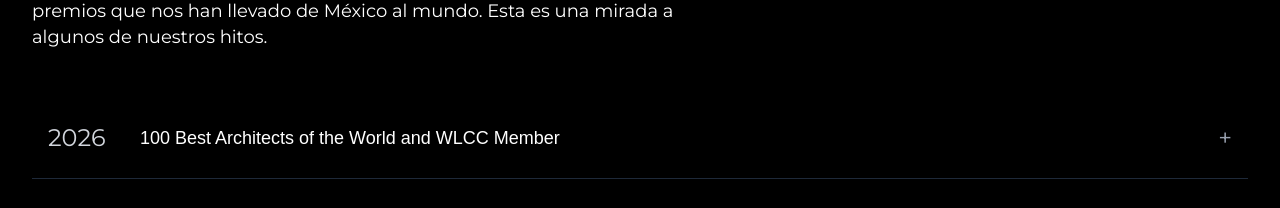
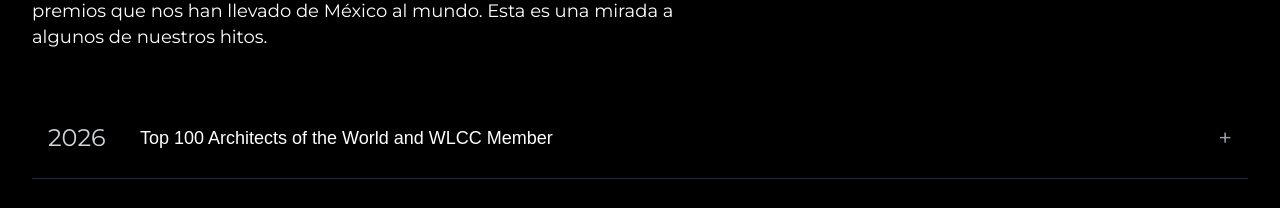
Before and after one commit to lucilaaguilarweb/lucilaaguilar, a Next.js app: page /estudio in a window 1280 px wide. Shown: the part 3200-3408 px from the top of the page. Built offline with nearby package versions, Linux system fonts and the light colour scheme; a web font is replaced by a local one.

Commit message:
best arch

```diff
--- a/src/data/studioTimelineData.ts
+++ b/src/data/studioTimelineData.ts
@@ -7,8 +7,8 @@
 export const studioTimelineData: StudioTimelineItem[] = [
   {
     year: "2026",
-    title: "100 Best Architects of the World and WLCC Member",
-    description: "• 100 Best Architects of the World\n\n• WLCC Member",
+    title: "Top 100 Architects of the World and WLCC Member",
+    description: "• Top 100 Architects of the World\n\n• WLCC Member",
   },
   {
     year: "2025",
```
